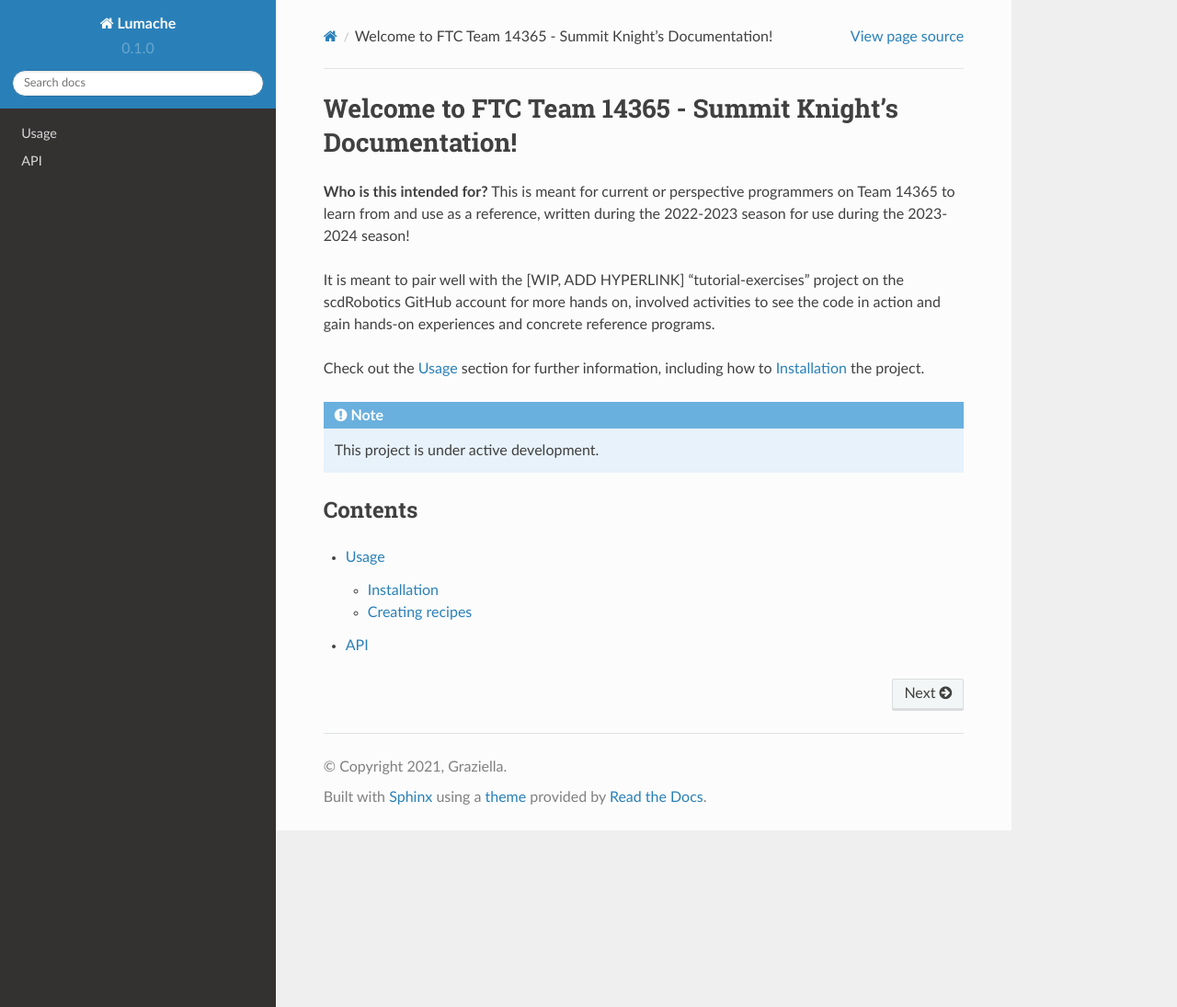
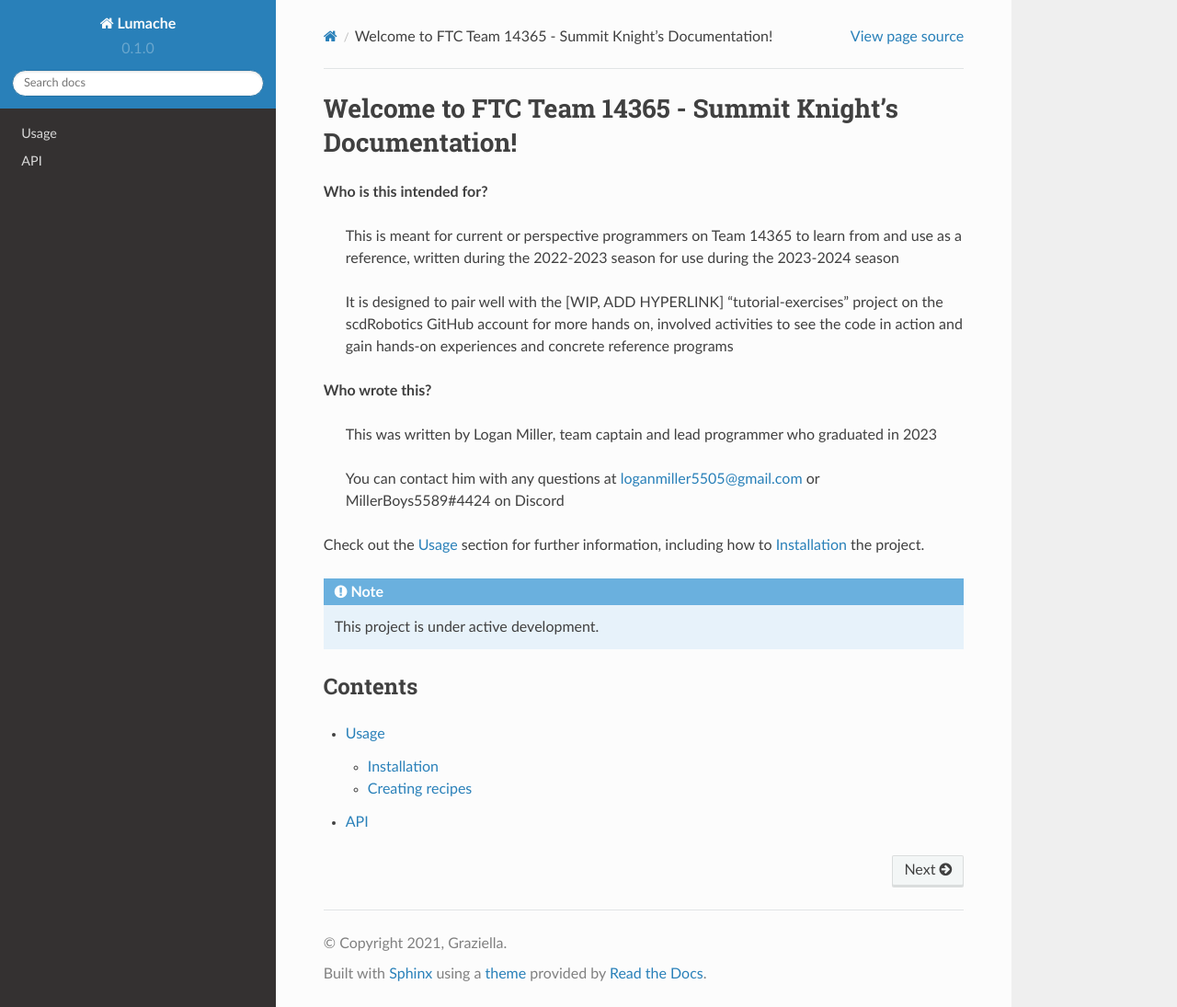
Before and after one commit to scdRobotics/14365-documentation, a Sphinx documentation site: the page built from docs/source/index.rst, in a window 1280 px wide and 1095 px high. Shown: the whole window at 92% size. Built offline with Sphinx 7.4.7 and the Read the Docs theme 2.0.0, drawn with Linux system fonts in a browser that asks for light colours.

```diff
--- a/docs/source/index.rst
+++ b/docs/source/index.rst
@@ -1,13 +1,19 @@
 Welcome to FTC Team 14365 - Summit Knight's Documentation!
-===================================
+==========================================================
 
 **Who is this intended for?**
-This is meant for current or perspective programmers on Team 14365 to learn from and use as a reference, written during the 2022-2023 season for use during the 2023-2024 season!
 
-It is meant to pair well with the [WIP, ADD HYPERLINK] "tutorial-exercises" project on the scdRobotics GitHub account for more hands on, involved activities to see the code in action and gain hands-on experiences and concrete reference programs.
+   This is meant for current or perspective programmers on Team 14365 to learn from and use as a reference, written during the 2022-2023 season for use during the 2023-2024 season
 
-Check out the :doc:`usage` section for further information, including
-how to :ref:`installation` the project.
+   It is designed to pair well with the [WIP, ADD HYPERLINK] "tutorial-exercises" project on the scdRobotics GitHub account for more hands on, involved activities to see the code in action and gain hands-on experiences and concrete reference programs
+
+**Who wrote this?**
+
+   This was written by Logan Miller, team captain and lead programmer who graduated in 2023
+
+   You can contact him with any questions at loganmiller5505@gmail.com or MillerBoys5589#4424 on Discord
+
+Check out the :doc:`usage` section for further information, including how to :ref:`installation` the project.
 
 .. note::
 
```
